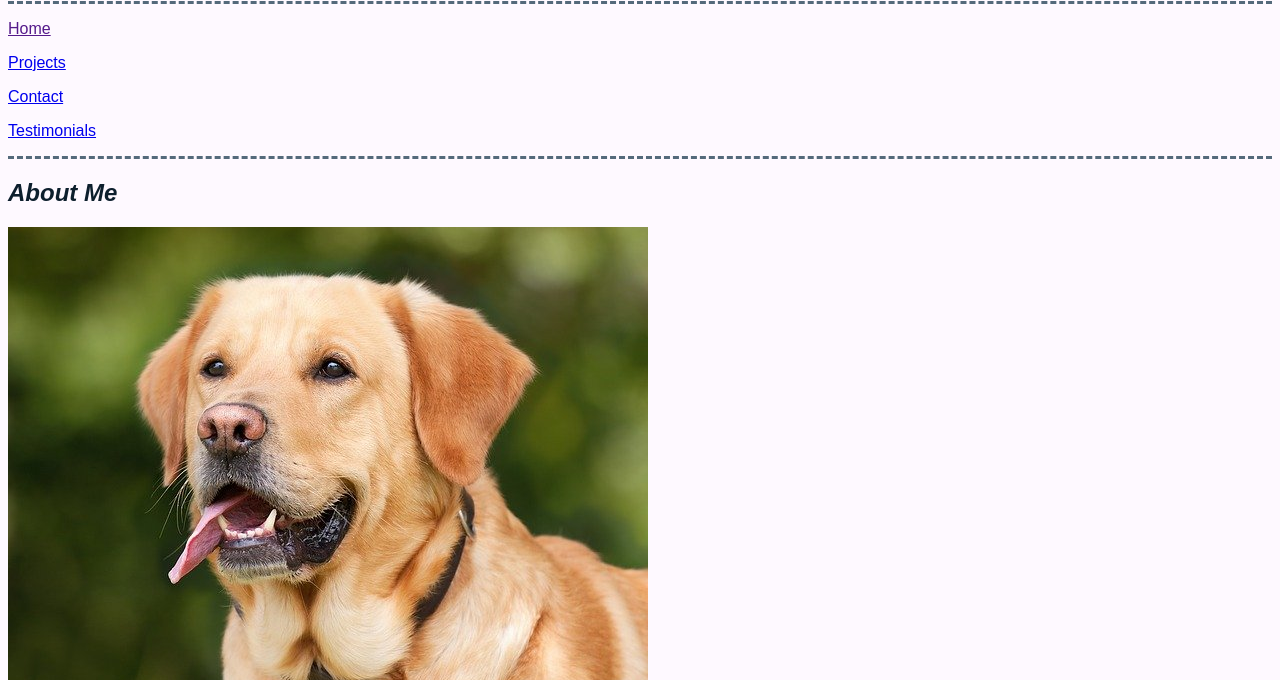
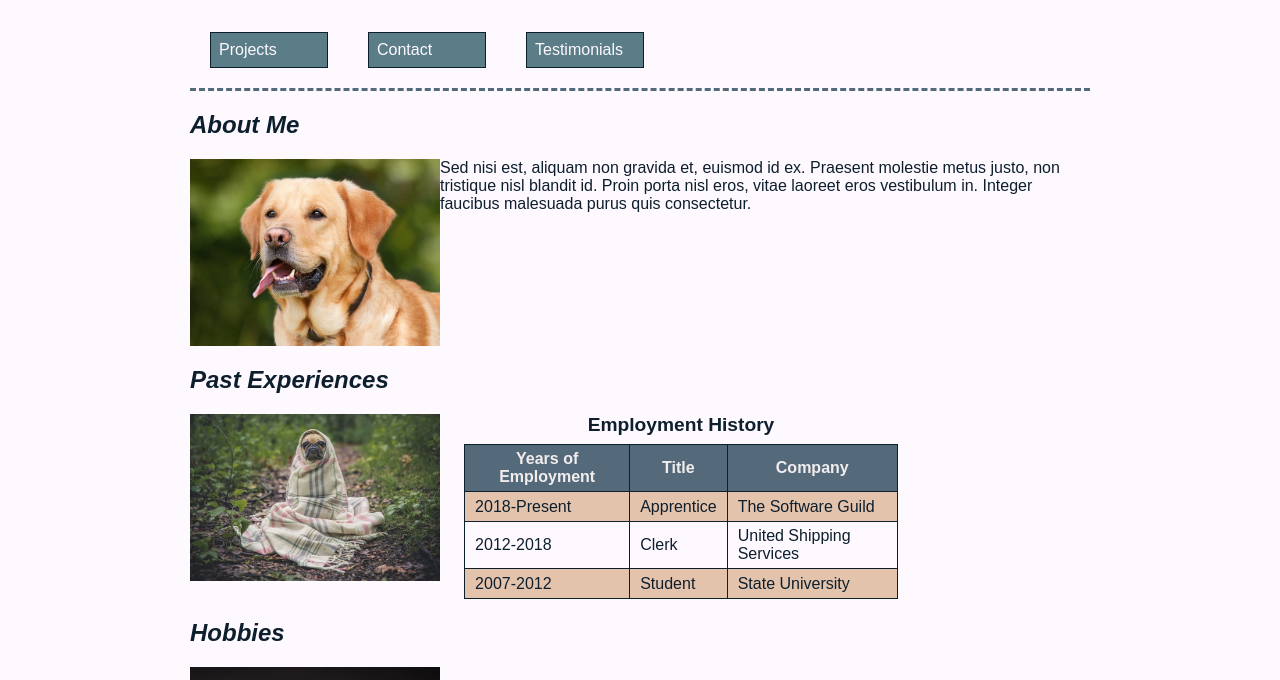
Before and after one commit to alexscott3297/IntroToWebDev, a plain HTML site: page Classwork/portfolio/Index.html in a window 1280 px wide. Shown: the part 161-841 px from the top of the page. Drawn offline with Linux system fonts and the light colour scheme.

Commit message:
updated formatting

```diff
--- a/Classwork/portfolio/Index.html
+++ b/Classwork/portfolio/Index.html
@@ -4,11 +4,10 @@ Date Created: 12/01/21
 Most recent revision:
 -->
 <html lang="en">
+<head>
+    <title>Alex Scotts's Portfolio</title>
     <link href="styles/main.css" rel="stylesheet" type="text/css" />
-<header>
-    <title>Alex Scotts's Portfolio</title>
-      <h1>Portfolio for Alex Scott</h1>
-</header>
+
     <style>
         caption {
             font-weight: bold;
@@ -36,36 +35,58 @@ Most recent revision:
             color: #f2eded;
         }
 
-        tbody tr:nth-child(even) {
+        tbody tr:nth-child(odd) {
             background-color: #e4c3ad;
         }
+
+        article img {
+            float:left;
+        }
+
+        .right-content {
+            float:left;
+        }
+
+        article {
+            margin-bottom: 16px;
+        }
     </style>
+</head>
 
     <body>
+        <main>
+            <header>
+                <h1>Portfolio for Alex Scott</h1>
+            </header>
                 <nav>
-        <p><a href="">Home</a></p>
                     <p><a href="projects.html">Projects</a></p>
                     <p><a href="contact.html">Contact</a></p>
                     <p><a href="testimonials.html">Testimonials</a></p>
+                    <div class="clear-float"></div>
                 </nav>
 
         <section>
-            <article>
+            <article id= "about">
                 <h2><em>About Me</em></h2>
-                <img src="images/lab.jpg" alt="photo of a lab" />
+                <img src="images/lab.jpg" alt="photo of a lab" width="250"/>
                 <p>Sed nisi est, aliquam non gravida et, euismod id ex. Praesent molestie metus justo, non tristique nisl blandit id. Proin porta nisl eros, vitae laoreet eros vestibulum in. Integer faucibus malesuada purus quis consectetur.</p>
+            <div class="clear-float"></div>
             </article>
 
-            <article>
+            <article id="experience">
                 <h2><em>Past Experiences</em></h2>
-                <img src="images/pug.jpg" alt="photo of a pug" />
+                <img src="images/pug.jpg" alt="photo of a pug" width="250"/>
+                <div class="right-content">
                 <table>
                     <caption>Employment History</caption>
+                        <thead>
                             <tr>
                                 <th>Years of Employment</th>
                                 <th>Title</th>
                                 <th>Company</th>
                             </tr>
+                        </thead>
+                        <tbody>
                             <tr>
                                 <td>2018-Present</td>
                                 <td>Apprentice</td>
@@ -81,12 +102,16 @@ Most recent revision:
                                 <td>Student</td>
                                 <td>State University</td>
                             </tr>
+                        </tbody>
                     </table>
+                    </div>
+                    <div class="clear-float"></div>
                 </article>
 
-            <article>
+            <article id="hobbies">
                 <h2><em>Hobbies</em></h2>
-                 <img src="images/vizsla.jpg" alt="photo of a vizsla" />
+                 <img src="images/vizsla.jpg" alt="photo of a vizsla" width="250"/>
+                    <div class="right-content">
                    <ul>
                     <li>Authors</li>
                     <ol>
@@ -115,14 +140,14 @@ Most recent revision:
                         <li>Skiing</li>
                         </ul>
                     </ul>
+                    </div>
                 </article>
+                <div class="clear-float"></div>
+            </section>
 
-    <hr />
-    </section>
             <footer>
                 <p>&copy; 2020 Alex Scott. All rights reserved.</p>
             </footer>
-    <hr />
-
+        </main>
     </body>
 </html>
--- a/Classwork/portfolio/styles/main.css
+++ b/Classwork/portfolio/styles/main.css
@@ -7,7 +7,9 @@ Date last modified:
 body {
     background-color: #fef9ff;
     font-family: arial, helvetica, sans-serif;
-    color: #0d1f2d
+    color: #0d1f2d;
+    max-width: 900px;
+    margin: 0 auto;
 }
 
 header, footer {
@@ -28,6 +30,9 @@ nav {
     margin-top: 4px;
 }
 
+.clear-float {
+    clear:both;
+}
 
 /* Form styling */
 
@@ -80,3 +85,30 @@ textarea {
     background-color: #fff;
     resize: none;
 }
+
+nav a {
+    background-color: #5b7d87;
+    color: #fef9ff;
+    padding: 8px;
+    border: thin solid #0d1f2d;
+    text-decoration: none;
+    display: block;
+    margin: 20px 20px;
+    width: 100px;
+    float:left;
+}
+
+nav a:hover {
+    background-color: #fef9ff;
+    color: #5b7d87;
+}
+
+nav a:hover {
+    background-color: #fef9ff;
+    color: #5b7d87;
+}
+
+nav a:hover {
+    background-color: #fef9ff;
+    color: #5b7d87;
+}
```
Also changed, not shown: Classwork/portfolio/contact.html (+1 -2 lines), Classwork/portfolio/projects.html (+1 -2 lines), Classwork/portfolio/testimonials.html (+1 -2 lines). Lines whose indentation alone changed are shown as unchanged.
